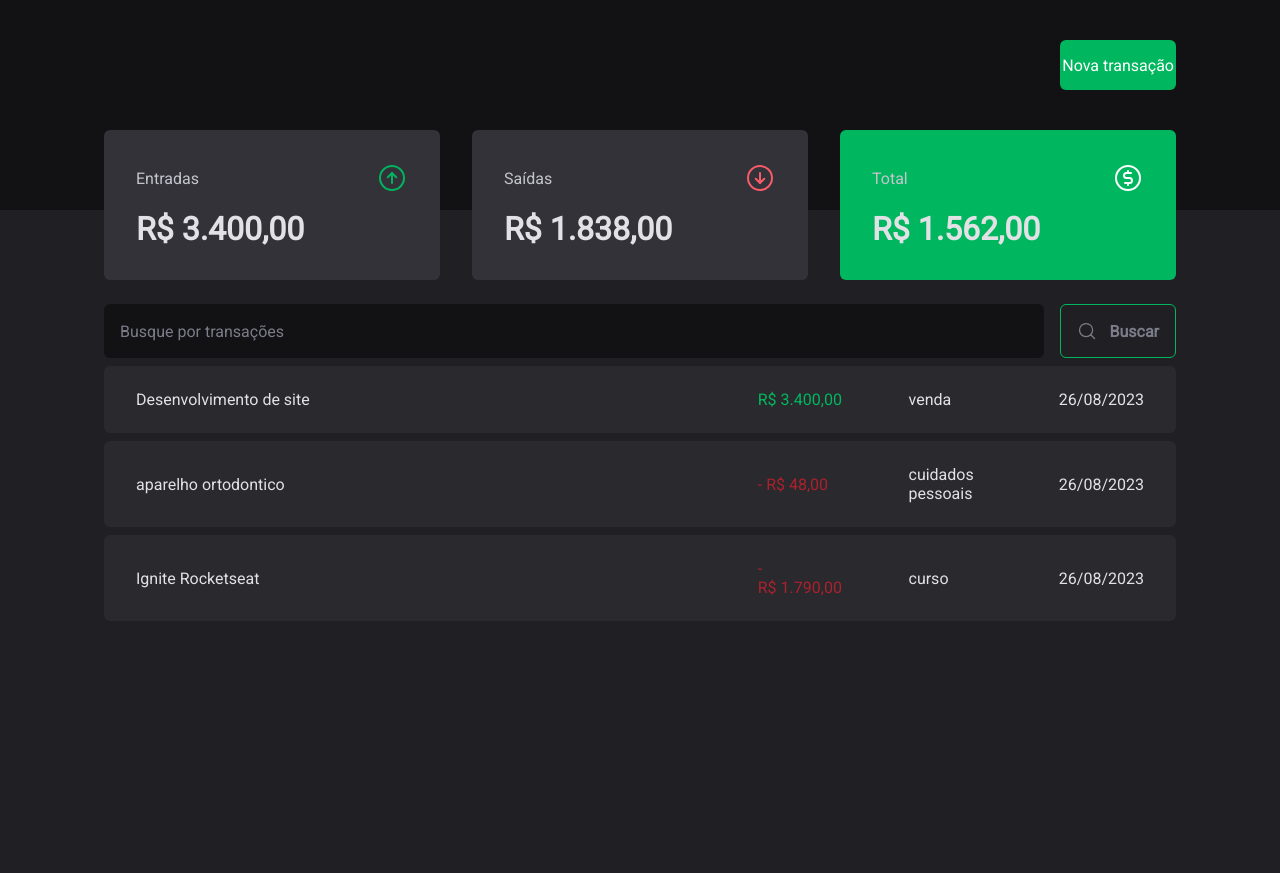
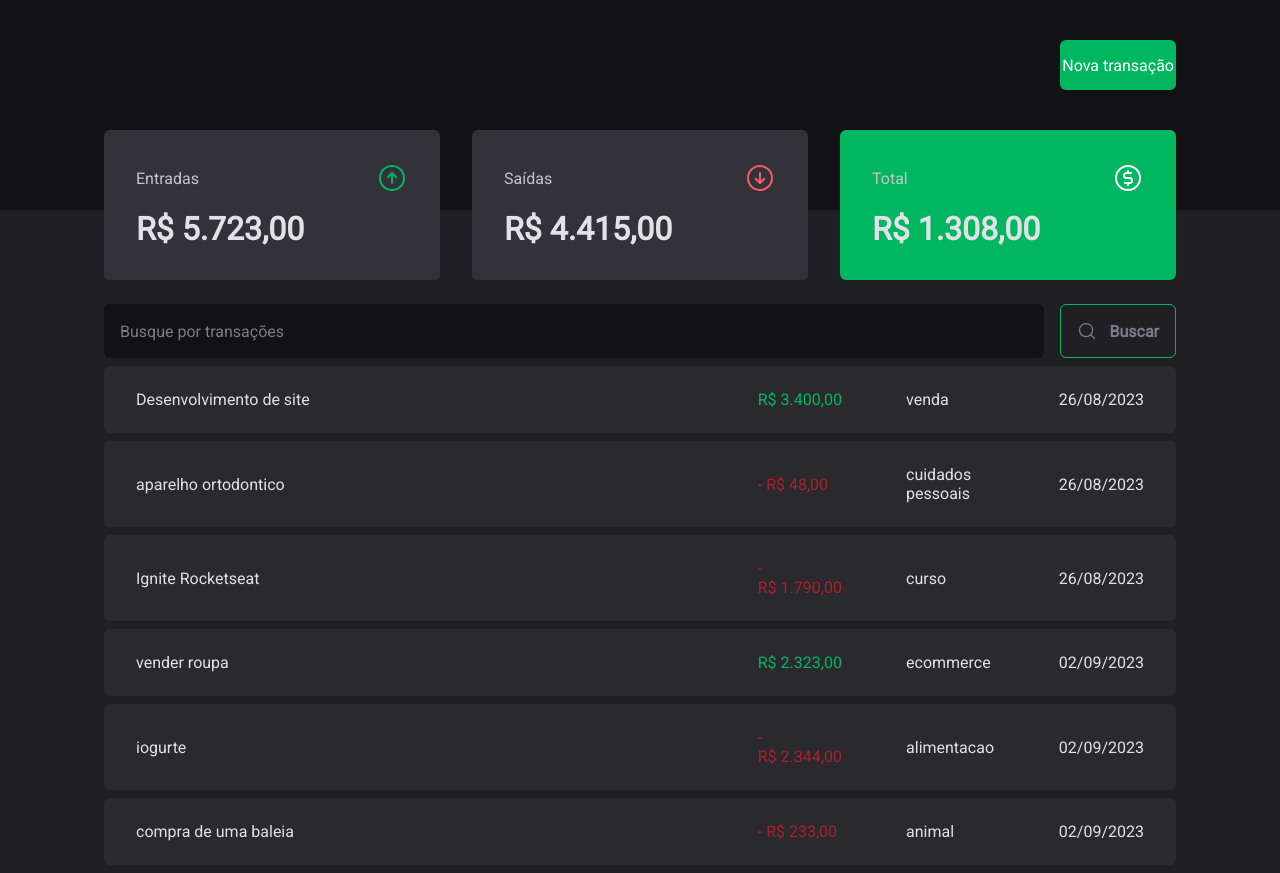
Before and after one commit to Guilhermefonseca2021/money-dt-withAPI, a React (Vite) app: page / in a window 1280 px wide. Before the commit the page ends 800 px from the top, so only its background shows below. Built offline with nearby package versions, Linux system fonts and the light colour scheme; data requests are answered from the project's data file.

Commit message:
JSON server

```diff
--- a/package.json
+++ b/package.json
@@ -7,7 +7,8 @@
     "dev": "vite",
     "dev:server": "json-server server.json -p 3333 -w -d 500",
     "build": "tsc && vite build",
-    "lint": "eslint . --ext ts,tsx --report-unused-disable-directives --max-warnings 0",
+    "lint:fix": "eslint . src --ext .ts, tsx",
+    "lint": "eslint . src --ext .ts, .tsx --fix",
     "preview": "vite preview"
   },
   "dependencies": {
@@ -25,12 +26,13 @@
     "zod": "^3.22.2"
   },
   "devDependencies": {
+    "@rocketseat/eslint-config": "^2.1.0",
     "@types/react": "^18.2.15",
     "@types/react-dom": "^18.2.7",
     "@typescript-eslint/eslint-plugin": "^6.0.0",
     "@typescript-eslint/parser": "^6.0.0",
     "@vitejs/plugin-react-swc": "^3.3.2",
-    "eslint": "^8.45.0",
+    "eslint": "^8.48.0",
     "eslint-plugin-react-hooks": "^4.6.0",
     "eslint-plugin-react-refresh": "^0.4.3",
     "json-server": "^0.17.3",
--- a/server.json
+++ b/server.json
@@ -23,6 +23,30 @@
       "category": "curso",
       "price": 1790,
       "createAt": "2023-08-26T13:24:40.088Z"
+    },
+    {
+      "description": "vender roupa",
+      "price": 2323,
+      "category": "ecommerce",
+      "type": "income",
+      "createAt": "2023-09-02T21:30:33.974Z",
+      "id": 4
+    },
+    {
+      "description": "iogurte",
+      "price": 2344,
+      "category": "alimentacao",
+      "type": "outcome",
+      "createAt": "2023-09-02T22:08:15.776Z",
+      "id": 5
+    },
+    {
+      "description": "compra de uma baleia",
+      "price": 233,
+      "category": "animal",
+      "type": "outcome",
+      "createAt": "2023-09-02T22:09:13.482Z",
+      "id": 6
     }
   ]
 }
--- a/src/components/NewTransationModal/index.tsx
+++ b/src/components/NewTransationModal/index.tsx
@@ -5,6 +5,8 @@ import { Controller, useForm } from "react-hook-form";
 import * as zod from 'zod'
 // zod tambem funciona tbm para definicao de schema qual q é o fromato do objeto que evnio pelo usuario
 import { zodResolver } from '@hookform/resolvers/zod'
+import { useContext } from 'react';
+import { TransactionsContext } from '../../contexts/TransactionsContext';
 
 // fazemos a tipagem com zod de como devemos receber do user
 const newTransactionFormSchema = zod.object ({
@@ -19,11 +21,13 @@ const newTransactionFormSchema = zod.object ({
 type NewTransactionFormInputs = zod.infer<typeof newTransactionFormSchema>;
 
 export function NewTransationModal() {
+    const { createTransactions } = useContext(TransactionsContext)
     const {
         control,       // estado react hook form (monitorar sempre q for atualizado) q nao vem de input nativo do html
         register,      // estado que useform recebe com a formacao que INFERIMOS
         handleSubmit,  // funcao do useform para butao enviar estados
-        formState: { isSubmitting }
+        formState: { isSubmitting },
+        reset,
     } = useForm<NewTransactionFormInputs>({
         resolver: zodResolver(newTransactionFormSchema),
         defaultValues: {
@@ -32,9 +36,22 @@ export function NewTransationModal() {
     })
 
     async function handleCreateNewTransaction (data: NewTransactionFormInputs) {
-        await new Promise (resolve => setTimeout(resolve, 2000));
+        // await api.post('transactions', {
+        //     discription: data.description,
+        //     category: data.category,
+        //     price: data.price,
+        //     type: data.type
+        // })
+        const { description, price, category, type } = data;
 
-        console.log(data);
+        await createTransactions({
+            description,
+            price,
+            category,
+            type,
+        })
+
+        reset()
     }
 
     return (
--- a/src/contexts/TransactionsContext.tsx
+++ b/src/contexts/TransactionsContext.tsx
@@ -13,10 +13,18 @@ interface Transactions {
 interface TransactionsContextType {
     transactions: Transactions[];
     fetchTransactions: (query?: string) => Promise<void>;
+    createTransaction: (data: CreateTransactionsInput) => Promise<void>;
 }
 
 interface TransactionsProviderProps {
     children: ReactNode;
+}
+
+interface CreateTransactionsInput {
+    description: string,
+    price: number,
+    category: string,
+    type:  'income' | 'outcome',
 }
 
 export const TransactionsContext = createContext({} as TransactionsContextType)
@@ -25,29 +33,42 @@ export function TransactionsProvider({ children }: TransactionsProviderProps) {
 
     const [transactions, setTransactions] = useState<Transactions[]>([])
 
+    // async function fetchTransactions(query?: string) {
+    //     const url = new URL('http://localhost:3333/transactions');
+    //     if (query) {
+    //         // searchparam (parametro get '?q=) tiver (append), 'q' cai no o query
+    //         url.searchParams.append('q', query);
+    //     }
+
+    //     const response = await fetch(url);
+    //     const data = await response.json();
+
+    //     setTransactions(data);
+    // }
+
     async function fetchTransactions(query?: string) {
-        const url = new URL('http://localhost:3333/transactions');
-        if (query) {
-            // searchparam (parametro get '?q=) tiver (append), 'q' cai no o query
-            url.searchParams.append('q', query);
-        }
+        const response = await api.get('/transactions', {
+            params: {
+                q: query,
+            }
+        })
 
-        const response = await fetch(url);
-        const data = await response.json();
-
-        setTransactions(data);
+        setTransactions(response.data);
     }
 
-    // async function fetchTransactions(query?: string) {
-    //     const response = await api.get('transactions', {
-    //         params: {
-    //             q: query,
-    //         }
-    //     })
+    async function createTransactions(data: CreateTransactionsInput) {
+        const { description, price, category, type } = data;
 
-    //     setTransactions(response.data);
-    // }
+        const response = await api.post('transactions', {
+            description,
+            price,
+            category,
+            type,
+            createAt: new Date(),
+        })
 
+        setTransactions(state => [response.data, ...state])
+    }
 
     useEffect( () => {
         fetchTransactions();
@@ -57,6 +78,7 @@ export function TransactionsProvider({ children }: TransactionsProviderProps) {
         <TransactionsContext.Provider value={{
             transactions,
             fetchTransactions,
+            createTransactions,
         }}>
             {children}
         </TransactionsContext.Provider>
--- a/src/lib/axios.ts
+++ b/src/lib/axios.ts
@@ -2,5 +2,5 @@ import axios from "axios";
 
 // aqui nos seta qual endereco da api baseURL
 export const api = axios.create({
-    baseURL: 'http://localhost:3333/transactions', // todas requisicoes disparadas no axios rodam nesse enders
+    baseURL: 'http://localhost:3333', // todas requisicoes disparadas no axios rodam nesse enders
 });
--- a/src/pages/Transations/components/SearchForm/index.tsx
+++ b/src/pages/Transations/components/SearchForm/index.tsx
@@ -8,7 +8,6 @@ import { TransactionsContext } from "../../../../contexts/TransactionsContext";
 
 const searchFormSchema = zod.object({
     query: zod.string(),
-
 })
 
 // o infer so para retornar qual a typagem do zod nos campos para gente
```
Also changed, not shown: .eslintrc.cjs (deleted), .eslintrc.json (added), 1 other file (tests, documents, lock files or other folders). Lines whose indentation alone changed are shown as unchanged.
